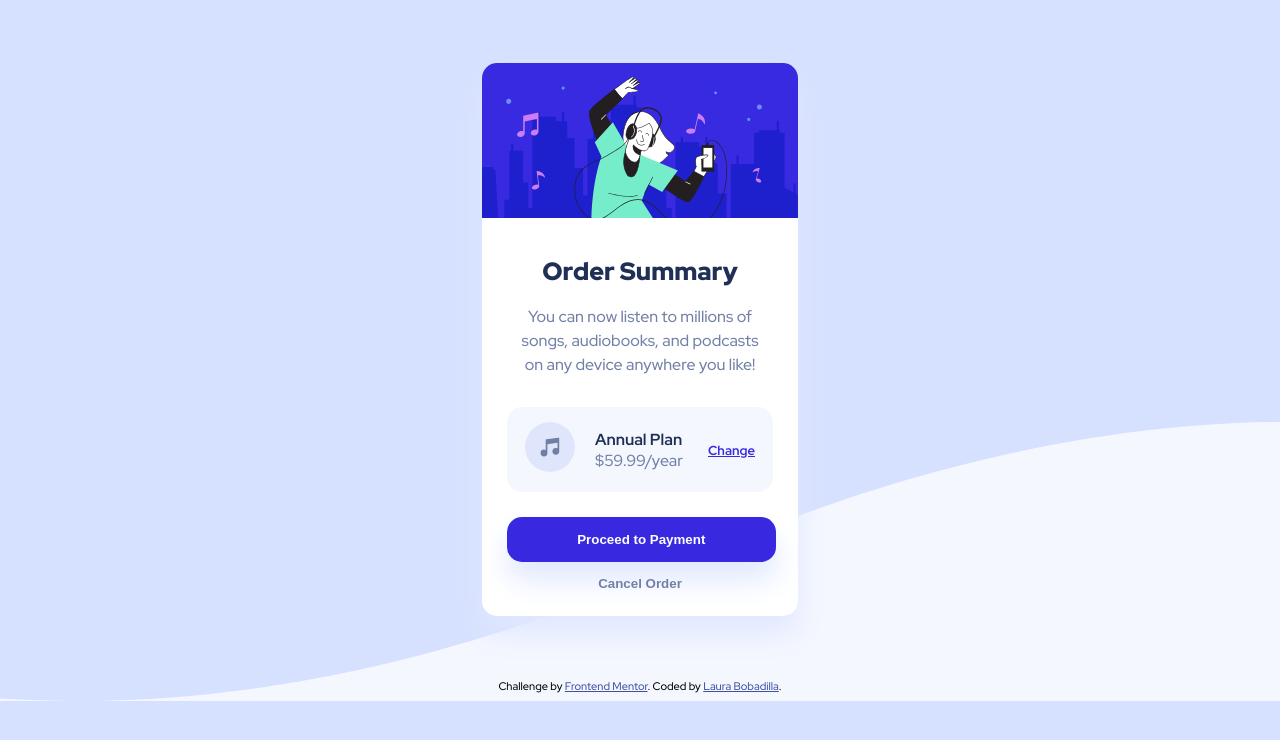
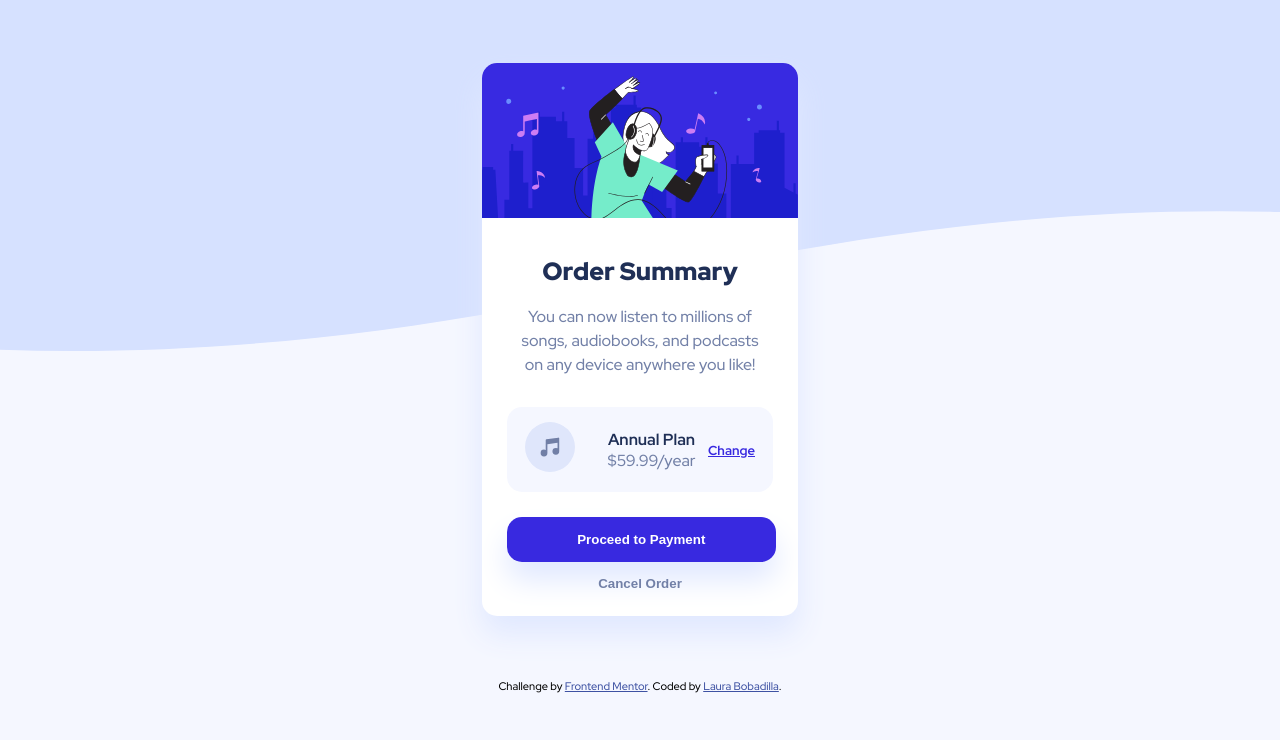
Before and after one commit to lkbobadi/order-summary-component-main, a plain HTML site: page order-summary-component-main/index.html in a window 1280 px wide. Drawn offline with Linux system fonts and the light colour scheme.

Commit message:
Update Styles CSS
Centered background image with background-size property.

```diff
--- a/order-summary-component-main/styles.css
+++ b/order-summary-component-main/styles.css
@@ -1,7 +1,8 @@
 body {
-  background-color: hsl(225, 100%, 98%);
+  background-color: hsl(225, 100%, 94%);
   background-image: url("./images/pattern-background-desktop.svg");
-  background-size: cover;
+  background-repeat: no-repeat;
+  background-size: 100% 50%;
   text-align: center;
   font-family: "Red Hat Display", sans-serif;
 }
@@ -114,14 +115,19 @@ p {
     background-image: url("./images/pattern-background-mobile.svg");
   }
 
+  .payment-plan {
+    flex-direction: column;
+    text-align: center;
+  }
+
   .summary-page {
-    width: 50%;
+    width: 45%;
     margin: 5% auto;
   }
 }
 @media (min-width: 768px) {
   .summary-page {
-    width: 40%;
+    width: 38%;
     margin: 5% auto;
   }
 }
@@ -130,4 +136,9 @@ p {
     width: 25%;
     margin: 5% auto;
   }
+
+  .payment-plan {
+    flex-direction: row;
+    text-align: center;
+  }
 }
```
